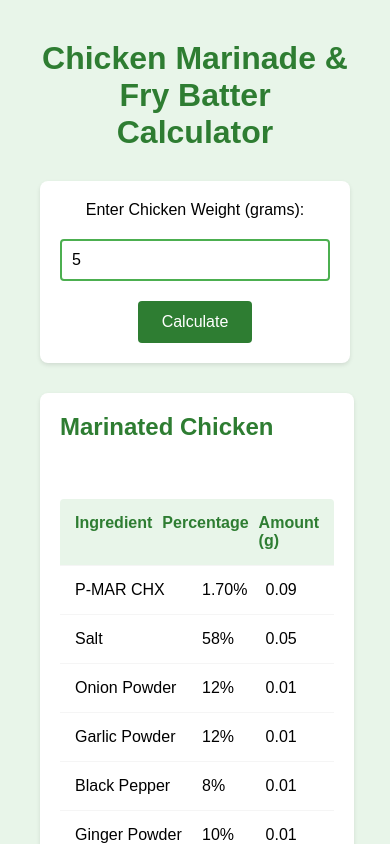
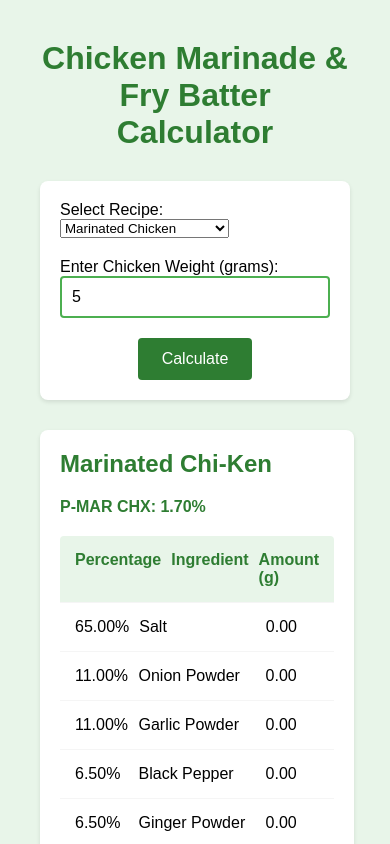
Before and after one commit to Pauch1/Calculatorr, a plain HTML site: page index.html in a window 390 px wide. Both pictures are taken after typing "5" into the empty fields and a click on the button "Calculate". Shown: the top 844 px of the page. Drawn offline with Linux system fonts and the light colour scheme.

Commit message:
Add files via upload

```diff
--- a/index.html
+++ b/index.html
@@ -3,137 +3,140 @@
 <head>
     <meta charset="UTF-8">
     <meta name="viewport" content="width=device-width, initial-scale=1.0">
-    <title>Calculator</title>
-    <link rel="stylesheet" href="styles.css">
+    <title>Marinade Calculator</title>
+    <link rel="stylesheet" href="tst.css">
 </head>
 <body>
     <div class="container">
         <h1>Chicken Marinade & Fry Batter Calculator</h1>
 
         <div class="input-section">
-            <label for="chicken-gram">Enter Chicken Weight (grams):</label>
-            <input type="number" id="chicken-gram" min="0" step="1">
+            <div class="recipe-selector">
+                <label for="recipe-type">Select Recipe:</label>
+                <select id="recipe-type">
+                    <option value="chicken">Marinated Chicken</option>
+                    <option value="chicken-chop">Marinated Chicken Chop</option>
+                </select>
+            </div>
+            <div class="weight-input">
+                <label for="chicken-gram">Enter Chicken Weight (grams):</label>
+                <input type="number" id="chicken-gram" min="0" step="1">
+            </div>
             <button onclick="calculateAll()">Calculate</button>
         </div>
 
         <div class="results-container">
             <div class="result-section">
-                <h2>Marinated Chicken</h2>
-                <p class="ests"> p</p>
+                <h2 id="recipe-title">Marinated Chicken</h2>
+                <p class="est">P-MAR CHX: 1.70%</p>
 
                 <div class="calculation-table">
                     <div class="row header">
-                        <span>Ingredient</span>
                         <span>Percentage</span>
+                        <span id="ingredient">Ingredient</span>
                         <span>Amount (g)</span>
                     </div>
                     <div class="row">
-                        <span>P-MAR CHX</span>
-                        <span>1.70%</span>
-                        <span id="p-mar-chx">0.00</span>
-                    </div>
-                    <div class="row">
+                        <span id="salt-percentage">58%</span>
                         <span>Salt</span>
-                        <span>58%</span>
                         <span id="salt">0.00</span>
                     </div>
                     <div class="row">
+                        <span id="onion-percentage">12%</span>
                         <span>Onion Powder</span>
-                        <span>12%</span>
                         <span id="onion-powder">0.00</span>
                     </div>
                     <div class="row">
+                        <span id="garlic-percentage">12%</span>
                         <span>Garlic Powder</span>
-                        <span>12%</span>
                         <span id="garlic-powder">0.00</span>
                     </div>
                     <div class="row">
+                        <span id="pepper-percentage">8%</span>
                         <span>Black Pepper</span>
-                        <span>8%</span>
                         <span id="black-pepper">0.00</span>
                     </div>
                     <div class="row">
+                        <span id="ginger-percentage">10%</span>
                         <span>Ginger Powder</span>
-                        <span>10%</span>
                         <span id="ginger-powder">0.00</span>
                     </div>
                     <div class="row total">
+                        <span>100%</span>
                         <span>Total</span>
-                        <span>100%</span>
                         <span id="marinade-total">0.00</span>
                     </div>
                     <div class="row">
+                        <span>1.50%</span>
                         <span>Water</span>
-                        <span>1.50%</span>
                         <span id="water1">0.00</span>
                     </div>
                     <div class="row grand-total">
+                        <span></span>
                         <span>Grand Total</span>
-                        <span></span>
                         <span id="marinade-grand-total">0.00</span>
                     </div>
                 </div>
             </div>
 
             <div class="result-section">
-                <h2>Fry Batter Procedure</h2>
+                <h2 id="title">Fry Batter Procedure</h2>
                 <p class="est">EST: 14%</p>
-
                 <div class="calculation-table">
                     <div class="row header">
-                        <span>Ingredient</span>
                         <span>Percentage</span>
+                        <span id="ingredients">Ingredient</span>
                         <span>Amount (g)</span>
                     </div>
                     <div class="row">
+                        <span>45%</span>
                         <span>Fry Batter</span>
-                        <span>45%</span>
                         <span id="fry-batter">0.00</span>
                     </div>
                     <div class="row">
+                        <span>28%</span>
                         <span>All Purpose Flour</span>
-                        <span>28%</span>
                         <span id="flour">0.00</span>
                     </div>
                     <div class="row">
+                        <span>46.20%</span>
                         <span>Potato Starch</span>
-                        <span>46.20%</span>
                         <span id="potato-starch">0.00</span>
                     </div>
                     <div class="row">
+                        <span>1.80%</span>
                         <span>Baking Powder</span>
-                        <span>1.80%</span>
                         <span id="baking-powder">0.00</span>
                     </div>
                     <div class="row">
+                        <span>2.60%</span>
                         <span>Salt</span>
-                        <span>2.60%</span>
                         <span id="salt2">0.00</span>
                     </div>
                     <div class="row">
+                        <span>21.40%</span>
                         <span>Roasted Sesame Powder</span>
-                        <span>21.40%</span>
                         <span id="sesame-powder">0.00</span>
                     </div>
                     <div class="row total">
+                        <span></span>
                         <span>Total</span>
-                        <span></span>
                         <span id="batter-total">0.00</span>
                     </div>
                     <div class="row">
+                        <span>55%</span>
                         <span>Water</span>
-                        <span>55%</span>
                         <span id="water2">0.00</span>
                     </div>
                     <div class="row grand-total">
+                        <span></span>
                         <span>Grand Total</span>
-                        <span></span>
                         <span id="batter-grand-total">0.00</span>
                     </div>
                 </div>
             </div>
         </div>
     </div>
-    <script src="script.js"></script>
+    <script src="tst.js"></script>
 </body>
 </html>
--- /dev/null
+++ b/tst.css
@@ -0,0 +1,137 @@
+:root {
+    --primary-green: #2E7D32;
+    --light-green: #4CAF50;
+    --very-light-green: #E8F5E9;
+    --white: #ffffff;
+    --gray: #757575;
+    --light-gray: #f5f5f5;
+}
+
+* {
+    margin: 0;
+    padding: 0;
+    box-sizing: border-box;
+    font-family: Arial, sans-serif;
+}
+
+body {
+    background-color: var(--very-light-green);
+    padding: 20px;
+}
+
+.container {
+    max-width: 1200px;
+    margin: 0 auto;
+    padding: 20px;
+}
+
+h1 {
+    color: var(--primary-green);
+    text-align: center;
+    margin-bottom: 30px;
+}
+
+h2 {
+    color: var(--primary-green);
+    margin-bottom: 20px;
+}
+
+.input-section {
+    background-color: var(--white);
+    padding: 20px;
+    border-radius: 8px;
+    box-shadow: 0 2px 4px rgba(0, 0, 0, 0.1);
+    margin-bottom: 30px;
+    display: flex;
+    gap: 20px;
+    align-items: center;
+}
+
+input[type="number"] {
+    padding: 10px;
+    border: 2px solid var(--light-green);
+    border-radius: 4px;
+    font-size: 16px;
+    width: 200px;
+}
+
+button {
+    background-color: var(--primary-green);
+    color: var(--white);
+    border: none;
+    padding: 12px 24px;
+    border-radius: 4px;
+    cursor: pointer;
+    font-size: 16px;
+    transition: background-color 0.3s;
+}
+
+button:hover {
+    background-color: var(--light-green);
+}
+
+.results-container {
+    display: grid;
+    grid-template-columns: repeat(auto-fit, minmax(500px, 1fr));
+    gap: 30px;
+}
+
+.result-section {
+    background-color: var(--white);
+    padding: 20px;
+    border-radius: 8px;
+    box-shadow: 0 2px 4px rgba(0, 0, 0, 0.1);
+}
+
+.est {
+    color: var(--primary-green);
+    font-weight: bold;
+    margin-bottom: 20px;
+}
+
+.calculation-table {
+    width: 100%;
+}
+
+.row {
+    display: grid;
+    grid-template-columns: 1fr 2fr 1fr;
+    padding: 10px;
+    border-bottom: 1px solid var(--light-gray);
+}
+
+.row.header {
+    font-weight: bold;
+    background-color: var(--very-light-green);
+    color: var(--primary-green);
+    border-radius: 4px 4px 0 0;
+}
+
+.row span {
+    padding: 5px;
+}
+
+.row.total {
+    font-weight: bold;
+    background-color: var(--very-light-green);
+}
+
+.row.grand-total {
+    font-weight: bold;
+    color: var(--primary-green);
+    font-size: 1.1em;
+}
+
+@media (max-width: 768px) {
+    .input-section {
+        flex-direction: column;
+    }
+
+    input[type="number"] {
+        width: 100%;
+    }
+
+    .results-container {
+        grid-template-columns: 1fr;
+    }
+}
--- /dev/null
+++ b/tst.js
@@ -0,0 +1,123 @@
+const recipes = {
+    'chicken': {
+        name: 'Marinated Chi-Ken',
+        name2: 'Fry Batter Chi-Ken',
+        ingredient: 'Ingredient',
+        salt: 0.65,
+        onion: 0.11,
+        garlic: 0.11,
+        pepper: 0.065,
+        ginger: 0.065
+    },
+    'chicken-chop': {
+        name: 'Marinated Chop',
+        name2: 'Fry Batter Chop',
+        ingredient: 'Ingredient(chop)',
+        salt: 0.58,
+        onion: 0.12,
+        garlic: 0.12,
+        pepper: 0.08,
+        ginger: 0.10
+    }
+};
+
+function formatPercentage(value) {
+    // Convert to percentage and fix to 2 decimal places
+    return `${(value * 100).toFixed(2)}%`;
+}
+
+function updatePercentages(recipeType) {
+    const recipe = recipes[recipeType];
+    // Update recipe title
+    document.getElementById('recipe-title').textContent = recipe.name;
+    document.getElementById('title').textContent = recipe.name2;
+    document.getElementById('ingredient').textContent = recipe.ingredient;
+    document.getElementById('ingredients').textContent = recipe.ingredient;
+
+    // Update percentages with fixed decimal places
+    document.getElementById('salt-percentage').textContent = formatPercentage(recipe.salt);
+    document.getElementById('onion-percentage').textContent = formatPercentage(recipe.onion);
+    document.getElementById('garlic-percentage').textContent = formatPercentage(recipe.garlic);
+    document.getElementById('pepper-percentage').textContent = formatPercentage(recipe.pepper);
+    document.getElementById('ginger-percentage').textContent = formatPercentage(recipe.ginger);
+}
+
+function calculateAll() {
+    const chicken_gram = parseFloat(document.getElementById('chicken-gram').value) || 0;
+    const recipeType = document.getElementById('recipe-type').value;
+    const recipe = recipes[recipeType];
+
+    // Update percentages display
+    updatePercentages(recipeType);
+
+    // Marinade calculations
+    const water1 = 0.0150 * chicken_gram;
+    const p_mar_chx = 0.0170 * chicken_gram;
+
+    const salt = recipe.salt * p_mar_chx;
+    const onion_powder = recipe.onion * p_mar_chx;
+    const garlic_powder = recipe.garlic * p_mar_chx;
+    const black_pepper = recipe.pepper * p_mar_chx;
+    const ginger_powder = recipe.ginger * p_mar_chx;
+
+    const p_mar_chx_val = salt + onion_powder + garlic_powder + black_pepper + ginger_powder;
+    const marinated_chicken = p_mar_chx_val + water1;
+
+    // Fry batter calculations
+    const est = 0.14;
+    const fry_batter = est * chicken_gram;
+    const all_purpose_flour = 0.28 * fry_batter;
+    const potato_starch = 0.4620 * fry_batter;
+    const baking_powder = 0.0180 * fry_batter;
+    const salt2 = 0.0260 * fry_batter;
+    const roasted_sesame_powder = 0.2140 * fry_batter;
+    const water2 = (fry_batter / 0.45) * 0.55;
+
+    const fry_batter_val = all_purpose_flour + potato_starch + baking_powder + salt2 + roasted_sesame_powder;
+    const batter_total = water2 + fry_batter_val;
+
+    // Update marinade values
+    updateValue('p-mar-chx', p_mar_chx);
+    updateValue('salt', salt);
+    updateValue('onion-powder', onion_powder);
+    updateValue('garlic-powder', garlic_powder);
+    updateValue('black-pepper', black_pepper);
+    updateValue('ginger-powder', ginger_powder);
+    updateValue('marinade-total', p_mar_chx_val);
+    updateValue('water1', water1);
+    updateValue('marinade-grand-total', marinated_chicken);
+
+    // Update batter values
+    updateValue('fry-batter', fry_batter);
+    updateValue('flour', all_purpose_flour);
+    updateValue('potato-starch', potato_starch);
+    updateValue('baking-powder', baking_powder);
+    updateValue('salt2', salt2);
+    updateValue('sesame-powder', roasted_sesame_powder);
+    updateValue('batter-total', fry_batter_val);
+    updateValue('water2', water2);
+    updateValue('batter-grand-total', batter_total);
+}
+
+function updateValue(id, value) {
+    document.getElementById(id).textContent = value.toFixed(2);
+}
+
+// Event Listeners
+document.getElementById('chicken-gram').addEventListener('keypress', function(e) {
+    if (e.key === 'Enter') {
+        calculateAll();
+    }
+});
+
+document.getElementById('recipe-type').addEventListener('change', function() {
+    if (document.getElementById('chicken-gram').value) {
+        calculateAll();
+    }
+    updatePercentages(this.value);
+});
+
+// Initialize with default recipe
+window.addEventListener('load', function() {
+    updatePercentages('chicken');
+});
```
